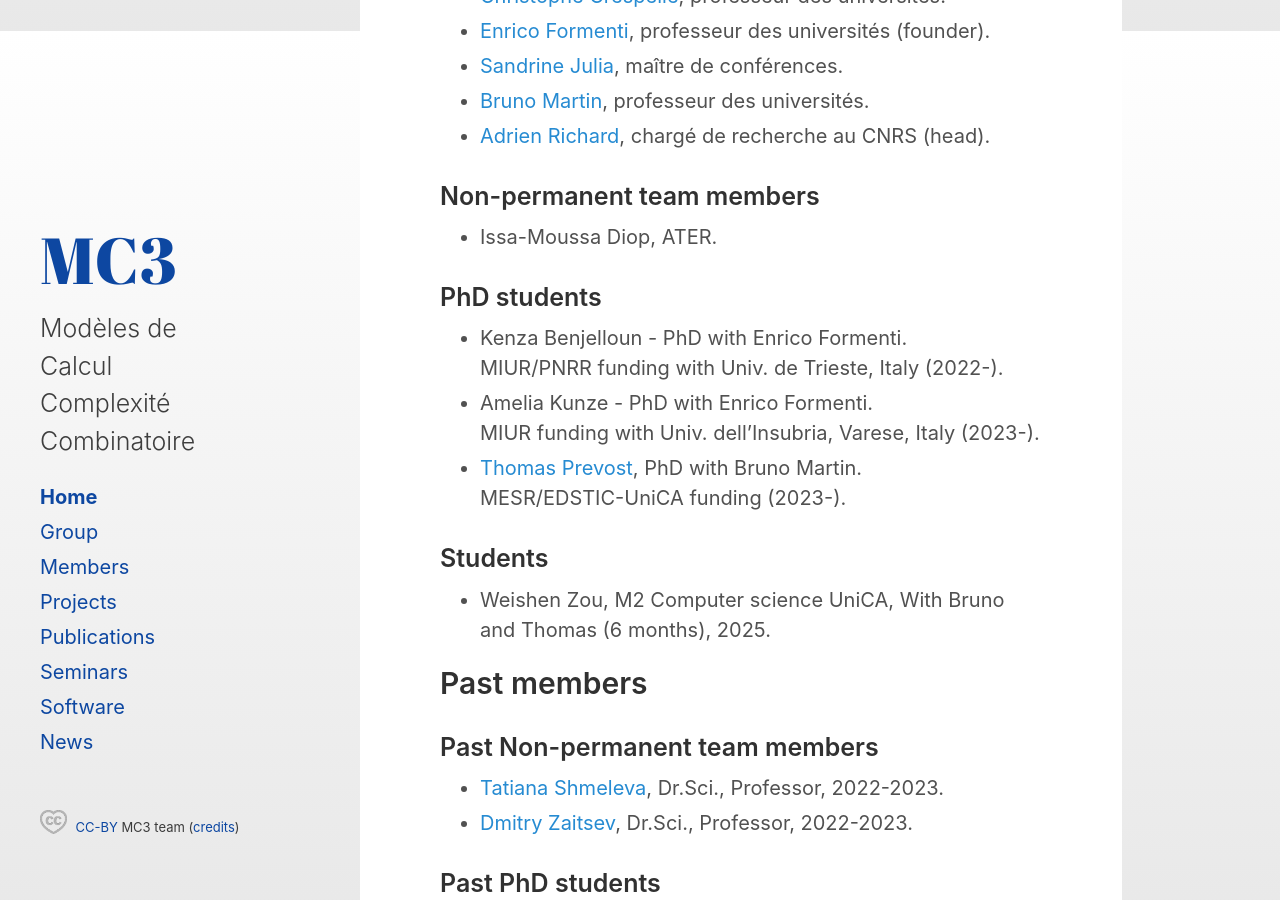
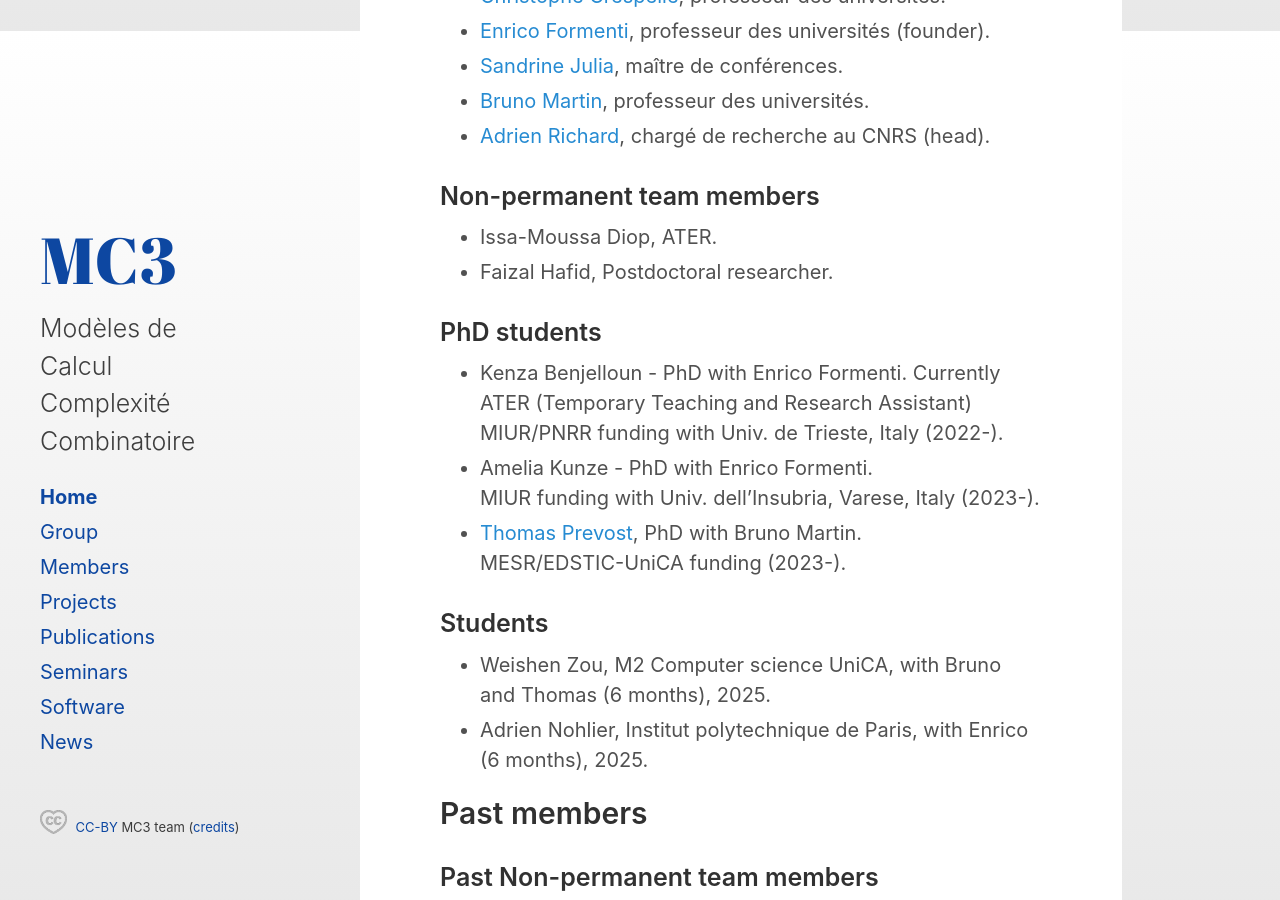
Before and after one commit to richardadrien/mc3, a Jekyll site: the page built from _posts/2023-11-01-home.md, in a window 1280 px wide and 900 px high, scrolled down 1769 px. Built offline with Jekyll 4.4.1, drawn with Linux system fonts in a browser that asks for light colours; the list of posts is cut into pages by our own code; some of the changed text lies outside the part shown.

Commit message:
Update 2023-11-01-home.md

```diff
--- a/_posts/2023-11-01-home.md
+++ b/_posts/2023-11-01-home.md
@@ -57,10 +57,11 @@
 ### Non-permanent team members
 
 - Issa-Moussa Diop, ATER.
+- Faizal Hafid, Postdoctoral researcher.
 
 ### PhD students
 
-- Kenza Benjelloun - PhD with Enrico Formenti.
+- Kenza Benjelloun - PhD with Enrico Formenti. Currently ATER (Temporary Teaching and Research Assistant)
 	MIUR/PNRR funding with Univ. de Trieste, Italy (2022-).
 - Amelia Kunze - PhD with Enrico Formenti.
 	MIUR funding with Univ. dell’Insubria, Varese, Italy (2023-).
@@ -69,7 +70,8 @@
 
 ### Students
 
-- Weishen Zou, M2 Computer science UniCA, With Bruno and Thomas (6 months), 2025.
+- Weishen Zou, M2 Computer science UniCA, with Bruno and Thomas (6 months), 2025.
+- Adrien Nohlier, Institut polytechnique de Paris, with Enrico (6 months), 2025.
 
 ## Past members
 
@@ -147,6 +149,8 @@
 <a id='news-link'></a><br />
 ## **News**
 
+- Visit of [Eric Goles](https://pure.uai.cl/en/persons/eric-goles) and Domingo Ruiz, Universidad Adolfo Ibáñez, Chile, from September 1st to 30th, 2025.
+- Visit of [Alberto Dennunzio](https://www.unimib.it/alberto-dennunzio), from September 1st to 15th, 2025.
 - Visit of [Julio Aracena](https://www.cmm.uchile.cl/?cmm_people=julio-aracena) and [Lilian Salinas](http://www.inf.udec.cl/~lilian/) (Universidad de Concepción, Chile), from June 12 to June 29, 2025.
 - [Sara Riva](https://sarariva.github.io/) and Adrien are organizing [AUTOMATA-WAN 2025](https://automata-wan-2025.univ-lille.fr/) in Lille, June 30 to July 4, 2025.
 - Christophe, Bruno, Enrico, Kenza and Sadrine are orginizing [UCNC2025](https://webusers.i3s.univ-cotedazur.fr/UCNC2025/committees/) in Nice, Septemeber 1-5, 2025.
```
